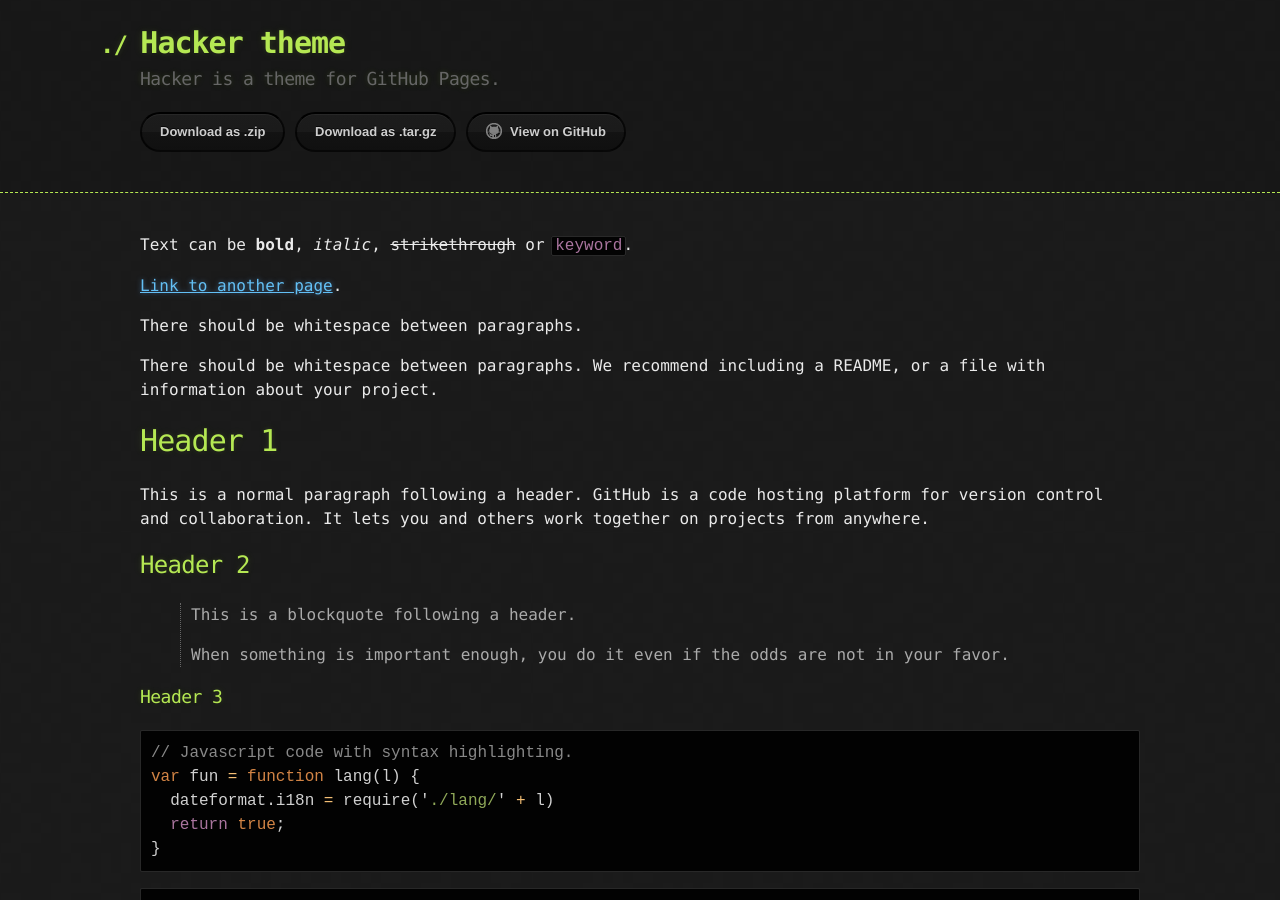
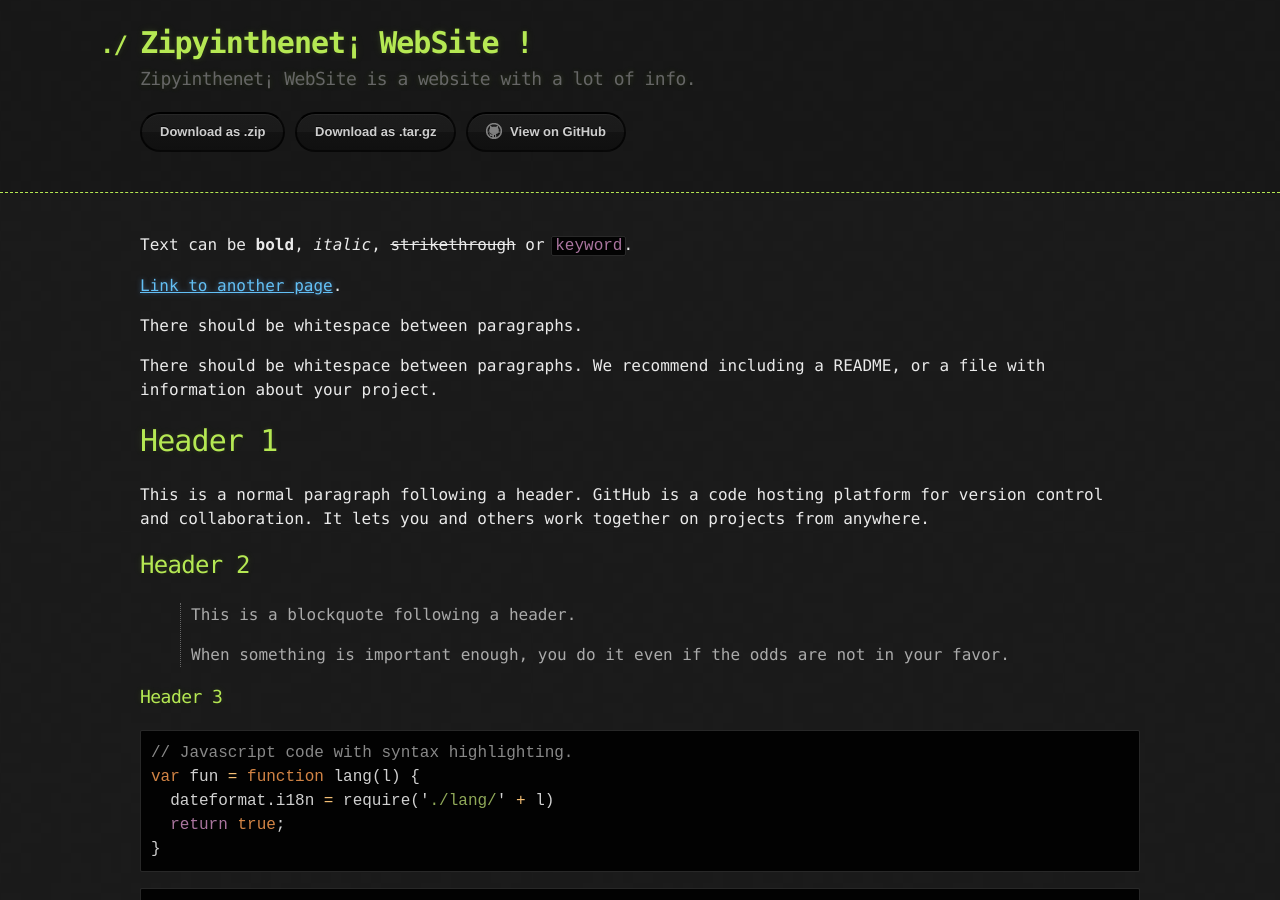
Before and after one commit to zipyinthenet/zipyinthenet.github.io, a Jekyll site: the page built from index.md, in a window 1280 px wide and 900 px high. Built offline with Jekyll 4.4.1, drawn with Linux system fonts in a browser that asks for light colours.

Commit message:
cambio titulo

```diff
--- a/_config.yml
+++ b/_config.yml
@@ -1,5 +1,5 @@
-title: Hacker theme
-description: Hacker is a theme for GitHub Pages.
+title: Zipyinthenet¡ WebSite !
+description: Zipyinthenet¡ WebSite is a website with a lot of info.
 show_downloads: true
 google_analytics:
 theme: jekyll-theme-hacker
```
